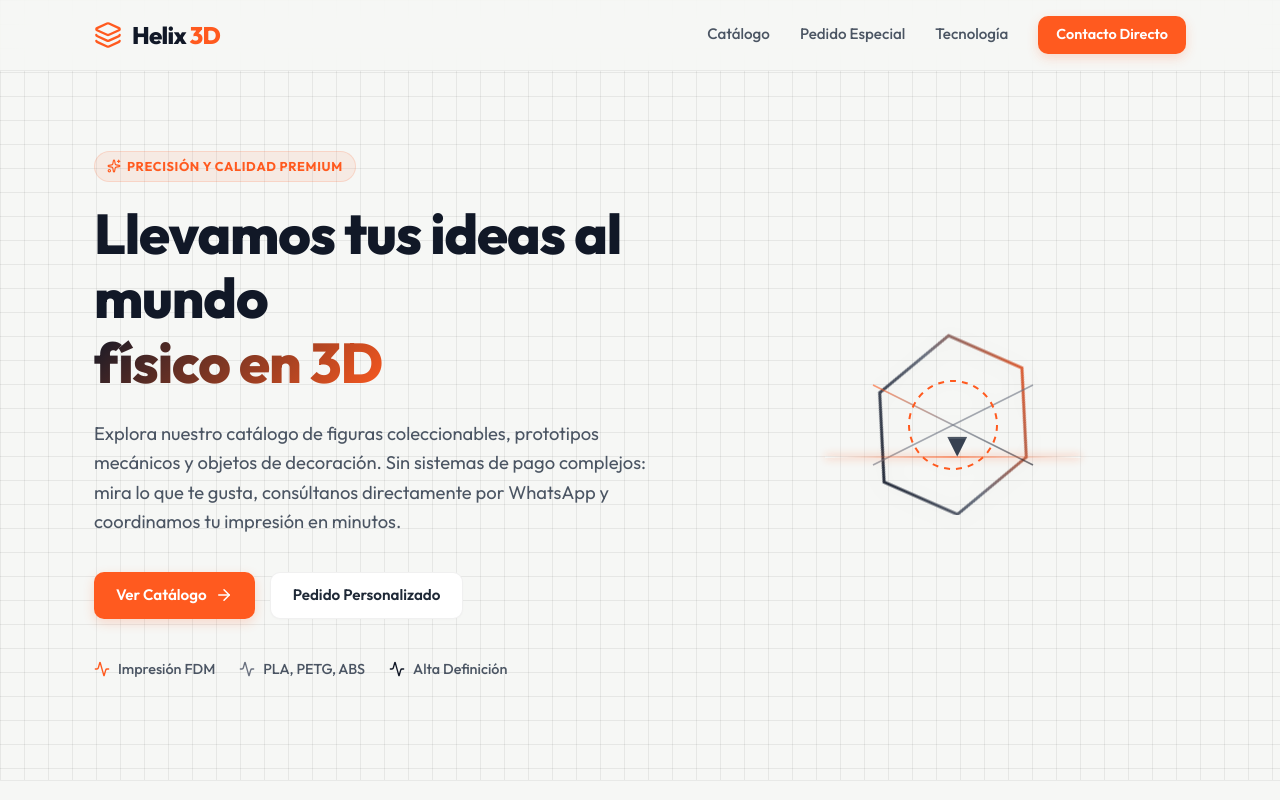
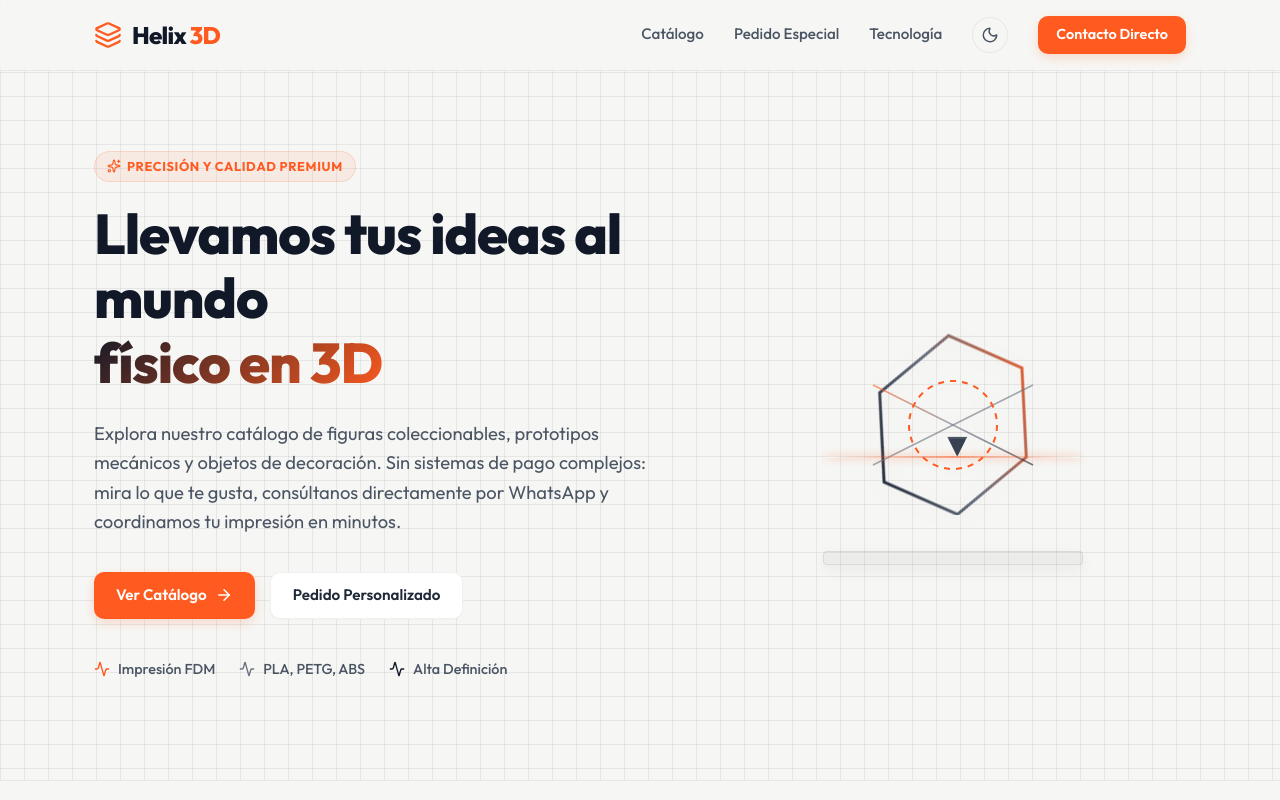
Before and after one commit to Cotomods/Helix3D, a React (Vite) app: page / in a window 1280 px wide. Shown: the top 800 px of the page. Built offline with nearby package versions, Linux system fonts and the light colour scheme.

Commit message:
feat: implement Dark Mode with localStorage persistence and dynamic CSS variables

```diff
--- a/src/App.jsx
+++ b/src/App.jsx
@@ -1,4 +1,4 @@
-import React, { useState } from 'react';
+import React, { useState, useEffect } from 'react';
 import Navbar from './components/Navbar';
 import Hero from './components/Hero';
 import Catalog from './components/Catalog';
@@ -9,6 +9,18 @@ import ProductModal from './components/ProductModal';
 
 export default function App() {
   const [selectedProduct, setSelectedProduct] = useState(null);
+  const [theme, setTheme] = useState(() => {
+    return localStorage.getItem('theme') || 'light';
+  });
+
+  useEffect(() => {
+    document.documentElement.setAttribute('data-theme', theme);
+    localStorage.setItem('theme', theme);
+  }, [theme]);
+
+  const toggleTheme = () => {
+    setTheme((prev) => (prev === 'light' ? 'dark' : 'light'));
+  };
 
   const handleSelectProduct = (product) => {
     setSelectedProduct(product);
@@ -21,7 +33,7 @@ export default function App() {
   return (
     <div style={styles.appContainer}>
       {/* Main Layout Components */}
-      <Navbar />
+      <Navbar theme={theme} toggleTheme={toggleTheme} />
 
       <main>
         <Hero />
--- a/src/components/Catalog.jsx
+++ b/src/components/Catalog.jsx
@@ -149,7 +149,7 @@ const styles = {
   searchInput: {
     width: '100%',
     padding: '12px 16px 12px 42px',
-    backgroundColor: '#ffffff',
+    backgroundColor: 'var(--bg-input)',
     border: '1px solid var(--border-light)',
     borderRadius: '12px',
     color: 'var(--text-main)',
@@ -164,7 +164,7 @@ const styles = {
   },
   categoryPill: {
     padding: '10px 18px',
-    background: '#ffffff',
+    background: 'var(--bg-input)',
     border: '1px solid var(--border-light)',
     borderRadius: '30px',
     color: 'var(--text-muted)',
--- a/src/components/CustomOrder.jsx
+++ b/src/components/CustomOrder.jsx
@@ -172,7 +172,7 @@ export default function CustomOrder() {
 const styles = {
   section: {
     padding: '100px 0',
-    background: 'radial-gradient(ellipse at bottom, rgba(255, 255, 255, 0.02) 0%, var(--bg-darkest) 70%)',
+    background: 'radial-gradient(ellipse at bottom, var(--radial-glow) 0%, var(--bg-darkest) 70%)',
   },
   gridContainer: {
     display: 'flex',
--- a/src/components/Hero.jsx
+++ b/src/components/Hero.jsx
@@ -152,16 +152,16 @@ const styles = {
     justifyContent: 'center',
     alignItems: 'center',
   },
-  // printerBed: {
-  //   position: 'absolute',
-  //   bottom: '10px',
-  //   width: '260px',
-  //   height: '14px',
-  //   background: 'rgba(0,0,0,0.04)',
-  //   border: '1px solid rgba(0,0,0,0.08)',
-  //   borderRadius: '4px',
-  //   boxShadow: '0 5px 15px rgba(0,0,0,0.05)',
-  // },
+  printerBed: {
+    position: 'absolute',
+    bottom: '10px',
+    width: '260px',
+    height: '14px',
+    background: 'var(--printer-bed-bg)',
+    border: '1px solid var(--printer-bed-border)',
+    borderRadius: '4px',
+    boxShadow: '0 5px 15px rgba(0,0,0,0.05)',
+  },
   printedObject: {
     width: '200px',
     height: '200px',
--- a/src/components/Navbar.jsx
+++ b/src/components/Navbar.jsx
@@ -1,8 +1,8 @@
 import React, { useState } from 'react';
-import { Layers, Menu, X, Mail, Info } from 'lucide-react';
+import { Layers, Menu, X, Mail, Info, Sun, Moon } from 'lucide-react';
 import { config } from '../config';
 
-export default function Navbar() {
+export default function Navbar({ theme, toggleTheme }) {
   const [isOpen, setIsOpen] = useState(false);
 
   const toggleMenu = () => setIsOpen(!isOpen);
@@ -24,6 +24,17 @@ export default function Navbar() {
           <a href="#catalog" style={styles.navLink}>Catálogo</a>
           <a href="#custom-order" style={styles.navLink}>Pedido Especial</a>
           <a href="#about" style={styles.navLink}>Tecnología</a>
+
+          {/* Theme Toggle Button */}
+          <button
+            onClick={toggleTheme}
+            className="theme-toggle"
+            style={styles.themeToggle}
+            aria-label="Alternar tema oscuro/claro"
+          >
+            {theme === 'dark' ? <Sun size={18} /> : <Moon size={18} />}
+          </button>
+
           <a
             href={`https://wa.me/${config.whatsappNumber}`}
             target="_blank"
@@ -47,13 +58,27 @@ export default function Navbar() {
           <a href="#catalog" onClick={toggleMenu} style={styles.mobileNavLink}>Catálogo</a>
           <a href="#custom-order" onClick={toggleMenu} style={styles.mobileNavLink}>Pedido Especial</a>
           <a href="#about" onClick={toggleMenu} style={styles.mobileNavLink}>Tecnología</a>
+
+          {/* Mobile Theme Toggle Row */}
+          <div style={styles.mobileToggleRow}>
+            <span style={styles.mobileToggleText}>Modo {theme === 'dark' ? 'Oscuro' : 'Claro'}</span>
+            <button
+              onClick={toggleTheme}
+              className="theme-toggle"
+              style={styles.mobileThemeToggle}
+              aria-label="Alternar tema"
+            >
+              {theme === 'dark' ? <Sun size={18} style={{ color: 'var(--primary)' }} /> : <Moon size={18} />}
+            </button>
+          </div>
+
           <a
             href={`https://wa.me/${config.whatsappNumber}`}
             target="_blank"
             rel="noopener noreferrer"
             onClick={toggleMenu}
             className="btn btn-primary"
-            style={{ width: '100%', marginTop: '10px' }}
+            style={{ width: '100%', marginTop: '5px' }}
           >
             Contacto Directo
           </a>
@@ -133,5 +158,43 @@ const styles = {
     fontWeight: '500',
     padding: '10px 0',
     borderBottom: '1px solid var(--border-light)',
+  },
+  themeToggle: {
+    background: 'none',
+    border: 'none',
+    color: 'var(--text-muted)',
+    cursor: 'pointer',
+    display: 'flex',
+    alignItems: 'center',
+    justifyContent: 'center',
+    padding: '8px',
+    borderRadius: '50%',
+    transition: 'all var(--transition-fast)',
+    backgroundColor: 'var(--bg-darkest)',
+    border: '1px solid var(--border-light)',
+  },
+  mobileToggleRow: {
+    display: 'flex',
+    justifyContent: 'space-between',
+    alignItems: 'center',
+    padding: '10px 0',
+    borderBottom: '1px solid var(--border-light)',
+  },
+  mobileToggleText: {
+    color: 'var(--text-main)',
+    fontSize: '1.1rem',
+    fontWeight: '500',
+  },
+  mobileThemeToggle: {
+    background: 'none',
+    border: 'none',
+    cursor: 'pointer',
+    display: 'flex',
+    alignItems: 'center',
+    justifyContent: 'center',
+    padding: '8px',
+    borderRadius: '50%',
+    backgroundColor: 'var(--bg-dark)',
+    border: '1px solid var(--border-light)',
   }
 };
--- a/src/components/ProductCard.jsx
+++ b/src/components/ProductCard.jsx
@@ -112,7 +112,7 @@ const styles = {
     marginBottom: '14px',
     fontSize: '0.85rem',
     padding: '10px 14px',
-    backgroundColor: '#f9fafb',
+    backgroundColor: 'var(--bg-specs)',
     borderRadius: '8px',
     border: '1px solid var(--border-light)',
   },
--- a/src/components/ProductModal.jsx
+++ b/src/components/ProductModal.jsx
@@ -142,7 +142,7 @@ const styles = {
     width: '40px',
     height: '40px',
     borderRadius: '50%',
-    backgroundColor: 'rgba(0, 0, 0, 0.04)',
+    backgroundColor: 'var(--bg-close-btn)',
     border: '1px solid var(--border-light)',
     color: 'var(--accent)',
     display: 'flex',
@@ -161,7 +161,7 @@ const styles = {
   imageColumn: {
     flex: '1 1 400px',
     height: '450px',
-    backgroundColor: '#f3f4f6',
+    backgroundColor: 'var(--bg-image-fallback)',
     overflow: 'hidden',
   },
   image: {
--- a/src/index.css
+++ b/src/index.css
@@ -1,17 +1,22 @@
 @import url('https://fonts.googleapis.com/css2?family=Outfit:wght@300;400;500;600;700;800&display=swap');
 
 :root {
-  /* Minimalist Orange Light Color Palette */
+  /* Common variables */
+  --primary: #ff5a1f;
+  --primary-rgb: 255, 90, 31;
+  --secondary: #6b7280;
+  --secondary-rgb: 107, 114, 128;
+  --font-sans: 'Outfit', -apple-system, BlinkMacSystemFont, 'Segoe UI', Roboto, Helvetica, Arial, sans-serif;
+  --transition-fast: 0.15s cubic-bezier(0.4, 0, 0.2, 1);
+  --transition-normal: 0.25s cubic-bezier(0.4, 0, 0.2, 1);
+
+  /* Light Theme Variables */
   --bg-darkest: #f6f7f5;
   --bg-dark: #ffffff;
   --bg-card: #ffffff;
   --bg-card-hover: #ffffff;
   --bg-navbar: rgba(246, 247, 245, 0.85);
 
-  --primary: #ff5a1f;
-  --primary-rgb: 255, 90, 31;
-  --secondary: #6b7280;
-  --secondary-rgb: 107, 114, 128;
   --accent: #111827;
 
   --text-main: #1f2937;
@@ -22,15 +27,52 @@
   --border-hover: rgba(255, 90, 31, 0.35);
   --border-active: #ff5a1f;
 
-  --font-sans: 'Outfit', -apple-system, BlinkMacSystemFont, 'Segoe UI', Roboto, Helvetica, Arial, sans-serif;
-
   --shadow-card: 0 2px 10px rgba(0, 0, 0, 0.02), 0 1px 3px rgba(0, 0, 0, 0.01);
   --shadow-card-hover: 0 12px 28px rgba(0, 0, 0, 0.05), 0 2px 6px rgba(0, 0, 0, 0.02);
 
-  --transition-fast: 0.15s cubic-bezier(0.4, 0, 0.2, 1);
-  --transition-normal: 0.25s cubic-bezier(0.4, 0, 0.2, 1);
+  --bg-input: #ffffff;
+  --bg-specs: #f9fafb;
+  --grid-color: rgba(0, 0, 0, 0.065);
+  --radial-glow: rgba(255, 255, 255, 0.02);
+  --printer-bed-bg: rgba(0, 0, 0, 0.04);
+  --printer-bed-border: rgba(0, 0, 0, 0.08);
+  --bg-image-fallback: #f3f4f6;
+  --bg-close-btn: rgba(0, 0, 0, 0.04);
 
   color-scheme: light;
+}
+
+[data-theme='dark'] {
+  /* Dark Theme Variables */
+  --bg-darkest: #0a0b0d;
+  --bg-dark: #111215;
+  --bg-card: #16171c;
+  --bg-card-hover: #1e1f26;
+  --bg-navbar: rgba(17, 18, 21, 0.85);
+
+  --accent: #f3f4f6;
+
+  --text-main: #e5e7eb;
+  --text-muted: #9ca3af;
+  --text-dark: #6b7280;
+
+  --border-light: rgba(255, 255, 255, 0.08);
+  --border-hover: rgba(255, 90, 31, 0.45);
+  --border-active: #ff5a1f;
+
+  --shadow-card: 0 4px 20px rgba(0, 0, 0, 0.25), 0 2px 8px rgba(0, 0, 0, 0.15);
+  --shadow-card-hover: 0 20px 40px rgba(0, 0, 0, 0.45), 0 4px 12px rgba(0, 0, 0, 0.25);
+
+  --bg-input: #18191f;
+  --bg-specs: #1a1b21;
+  --grid-color: rgba(255, 255, 255, 0.035);
+  --radial-glow: rgba(255, 90, 31, 0.015);
+  --printer-bed-bg: rgba(255, 255, 255, 0.06);
+  --printer-bed-border: rgba(255, 255, 255, 0.12);
+  --bg-image-fallback: #111216;
+  --bg-close-btn: rgba(255, 255, 255, 0.08);
+
+  color-scheme: dark;
 }
 
 * {
@@ -43,10 +85,10 @@
 body {
   font-family: var(--font-sans);
   background-color: var(--bg-darkest);
-  /* Light subtle grid pattern background */
+  /* Technical grid pattern background */
   background-image:
-    linear-gradient(rgba(0, 0, 0, 0.065) 1px, transparent 1px),
-    linear-gradient(90deg, rgba(0, 0, 0, 0.065) 1px, transparent 1px);
+    linear-gradient(var(--grid-color) 1px, transparent 1px),
+    linear-gradient(90deg, var(--grid-color) 1px, transparent 1px);
   background-size: 24px 24px;
   color: var(--text-main);
   overflow-x: hidden;
@@ -133,15 +175,15 @@ h1, h2, h3, h4, h5, h6 {
 }
 
 .btn-secondary {
-  background: #ffffff;
+  background: var(--bg-dark);
   border: 1px solid var(--border-light);
   color: var(--text-main);
   box-shadow: 0 1px 2px rgba(0, 0, 0, 0.02);
 }
 
 .btn-secondary:hover {
-  background: #f9fafb;
-  border-color: rgba(0, 0, 0, 0.15);
+  background: var(--bg-card-hover);
+  border-color: var(--border-hover);
   transform: translateY(-1px);
 }
 
@@ -219,7 +261,7 @@ h1, h2, h3, h4, h5, h6 {
 }
 
 .form-input, .form-textarea, .form-select {
-  background: #ffffff;
+  background: var(--bg-input);
   border: 1px solid var(--border-light);
   border-radius: 8px;
   padding: 10px 14px;
@@ -232,7 +274,7 @@ h1, h2, h3, h4, h5, h6 {
 .form-input:focus, .form-textarea:focus, .form-select:focus, .search-input:focus {
   outline: none;
   border-color: var(--primary);
-  background: #ffffff;
+  background: var(--bg-input);
   box-shadow: 0 0 0 2px rgba(255, 90, 31, 0.12);
 }
 
@@ -252,6 +294,13 @@ h1, h2, h3, h4, h5, h6 {
 
 nav a:hover {
   color: var(--primary) !important;
+}
+
+.theme-toggle:hover {
+  background-color: var(--bg-card-hover) !important;
+  border-color: var(--border-hover) !important;
+  color: var(--primary) !important;
+  transform: scale(1.05);
 }
 
 /* Product Card Image Zoom on Hover */
```
